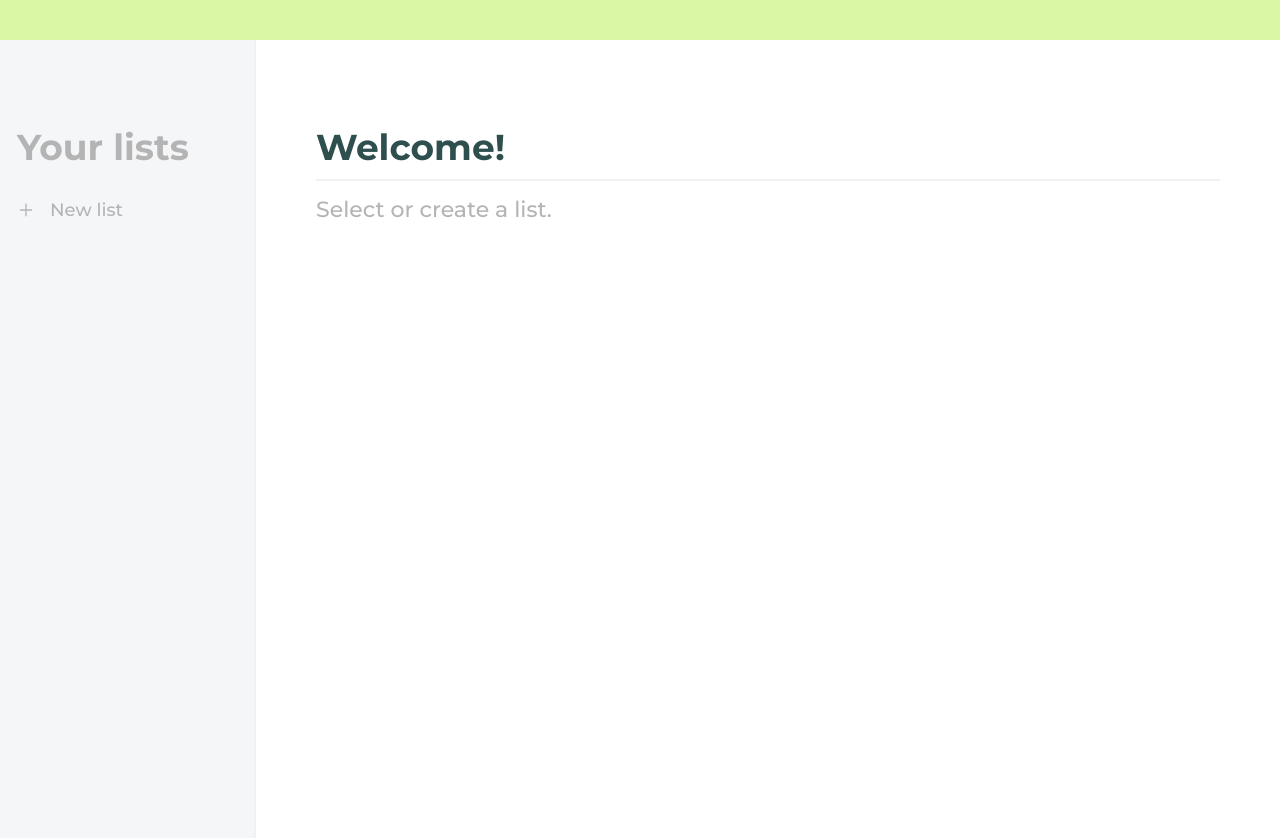
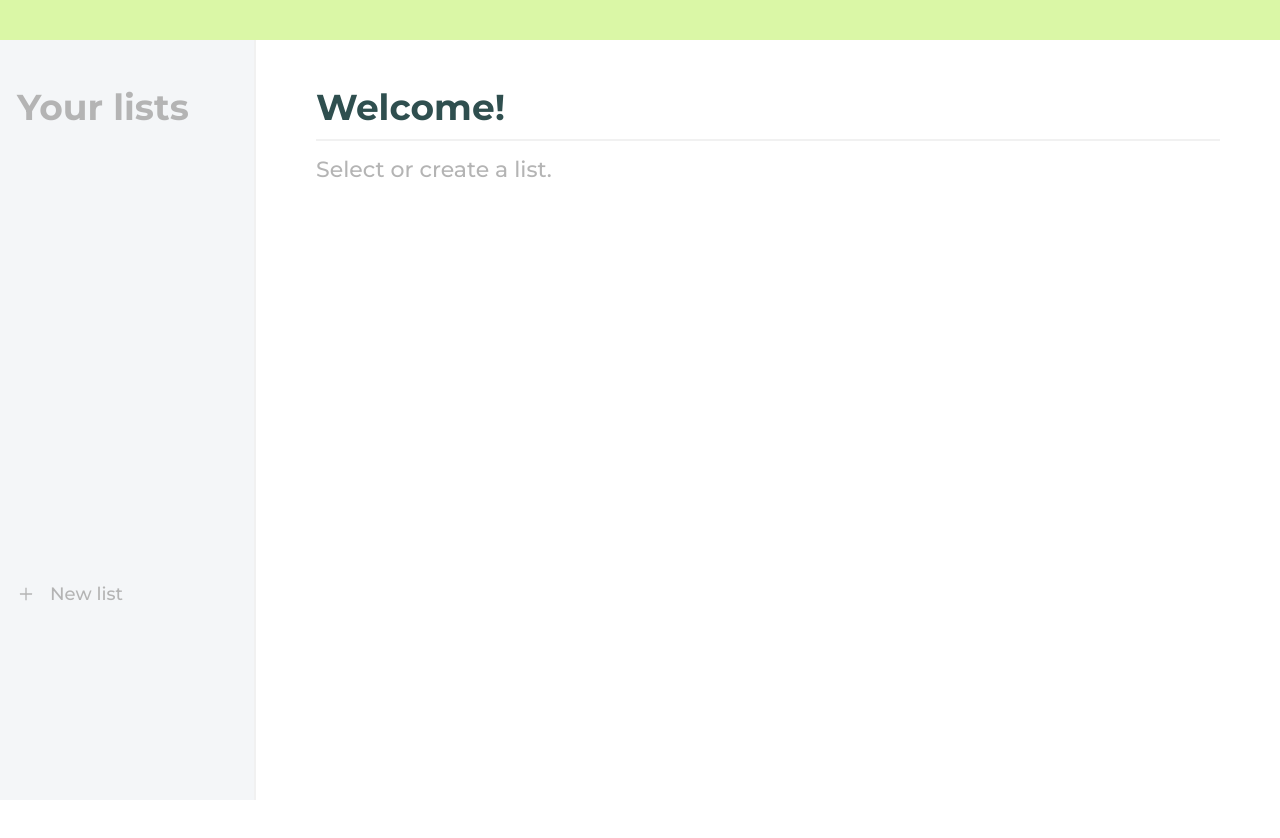
Before and after one commit to alienaline/tasks-app, a React (Create React App) app: page / in a window 1280 px wide. After the commit the page ends 800 px from the top, so only its background shows below. Built offline with nearby package versions, Linux system fonts and the light colour scheme.

Commit message:
scrollbars were added

```diff
--- a/src/App.css
+++ b/src/App.css
@@ -1,5 +1,5 @@
 .app {
-  min-height: 100vh;
+  height: 100vh;
 }
 
 .desktop {
--- a/src/containers/Display/Display.jsx
+++ b/src/containers/Display/Display.jsx
@@ -9,11 +9,13 @@ import TasksList from '../../components/Display/TasksList';
 function Display(props) {
     return (
         <DisplayStyles>
-            <DisplayHeader />
-            <hr />
-            <TasksList />
-            <TasksListForm
-                onClick={props.onClick} />
+            <div className='displayContent'>
+                <DisplayHeader />
+                <hr />
+                <TasksList />
+                <TasksListForm
+                    onClick={props.onClick} />
+            </div>
         </DisplayStyles>
     );
 }
--- a/src/containers/Display/DisplayStyles.js
+++ b/src/containers/Display/DisplayStyles.js
@@ -9,7 +9,8 @@ const colorsUI = {
     cancelButton: '#F4F6F8',
     cancelButtonText: '#9C9C9C',
     defaultTextColor: '#2F4F4F',
-    checkboxColor: '#4DD599'
+    checkboxColor: '#4DD599',
+    scrollbarThumb: '#FFDAB9'
 };
 
 const colors = {
@@ -24,7 +25,26 @@ const colors = {
 };
 
 export const DisplayStyles = styled.div`
-    margin: 85px 60px 60px 60px;
+    height: 100vh;
+    position: relative;
+
+    .displayContent {
+        box-sizing: border-box;
+        padding: 85px 60px 20px 60px;
+        height: 100%;
+        overflow: hidden;
+        overflow-y: scroll;
+
+        &::-webkit-scrollbar {
+            width: 3px;
+        }
+
+        &::-webkit-scrollbar-thumb {
+            border-radius: 2px;
+            background-color: red;
+            background-color: ${colorsUI.scrollbarThumb};
+        }
+    }
 
     .icon {
         margin-right: 10px;
@@ -174,4 +194,8 @@ export const DisplayStyles = styled.div`
     .disabled {
         display: none;
     }
+
+    @media (max-width: 385px) {
+        margin: 45px 20px;
+    }
 `;
--- a/src/containers/Header/HeaderStyles.js
+++ b/src/containers/Header/HeaderStyles.js
@@ -7,10 +7,15 @@ const colorsUI = {
 };
 
 export const HeaderStyles = styled.header`
-    height: 40px;
+    height: 5%;
     background-color: ${colorsUI.background};
     display: flex;
     align-items: center;
+    position: fixed;
+    width: 100%;
+    top: 0;
+    z-index: 5;
+
 
     .menu {
         display: none;
--- a/src/containers/Menu/Menu.jsx
+++ b/src/containers/Menu/Menu.jsx
@@ -13,7 +13,7 @@ function Menu(props) {
     return (
         props.activeMenu &&
             <MenuStyles>
-                <div className='menu'>
+                <div className='menuContent'>
                     <h1 className='menuHeader'>Your lists</h1>
                     <ul className='menuLists'>
                         {lists.map((item) =>
--- a/src/containers/Menu/MenuStyles.js
+++ b/src/containers/Menu/MenuStyles.js
@@ -11,6 +11,7 @@ const colorsUI = {
     addButton: '#4DD599',
     closeButton: '#5C5C5C',
     defaultTextColor: '#2F4F4F',
+    scrollbarThumb: '#FFDAB9'
 };
 
 const colorPicker = {
@@ -27,20 +28,37 @@ const colorPicker = {
 export const MenuStyles = styled.div`
     background-color: ${colorsUI.background};
     border-right: 2px solid ${colorsUI.border};
-    min-height: 100vh;
+    height: 100vh;
+    position: relative;
 
-    .menu {
+    .menuContent {
         display: grid;
         align-content: start;
-        margin: 85px 15px;
+        padding: 85px 15px 0px 15px;
         color: ${colorsUI.menuText};
-        position: relative;
     }
 
     .menuHeader {
         font-size: 36px;
         font-weight: 700;
         margin: 0 10px 10px 10px;
+    }
+
+    .menuLists {
+        height: 53vh;
+        overflow: hidden;
+        overflow-y: scroll;
+        padding: 0 5px 0 0;
+
+        &::-webkit-scrollbar {
+            width: 3px;
+        }
+
+        &::-webkit-scrollbar-thumb {
+            border-radius: 2px;
+            background-color: red;
+            background-color: ${colorsUI.scrollbarThumb};
+        }
     }
 
     .listButton {
@@ -199,8 +217,8 @@ export const MenuStyles = styled.div`
 
     @media (max-width: 1280px) {
 
-        .menu {
-            margin: 85px 7px;
+        .menuContent {
+            padding: 85px 7px;
         }
 
         .modal {
@@ -214,9 +232,9 @@ export const MenuStyles = styled.div`
         top: 40px;
         box-shadow: 0px 10px 30px ${colorsUI.boxShadow};
 
-        .menu {
+        .menuContent {
             display: block;
-            margin: 85px 7px;
+            padding: 85px 7px;
         }
 
         .listButton {
@@ -228,7 +246,11 @@ export const MenuStyles = styled.div`
         }
     }
 
-    @media (max-width: 360px) {
+    @media (max-width: 385px) {
         width: 100%;
+
+        .menuContent {
+            padding: 45px 7px;
+        }
     }
 `;
```
